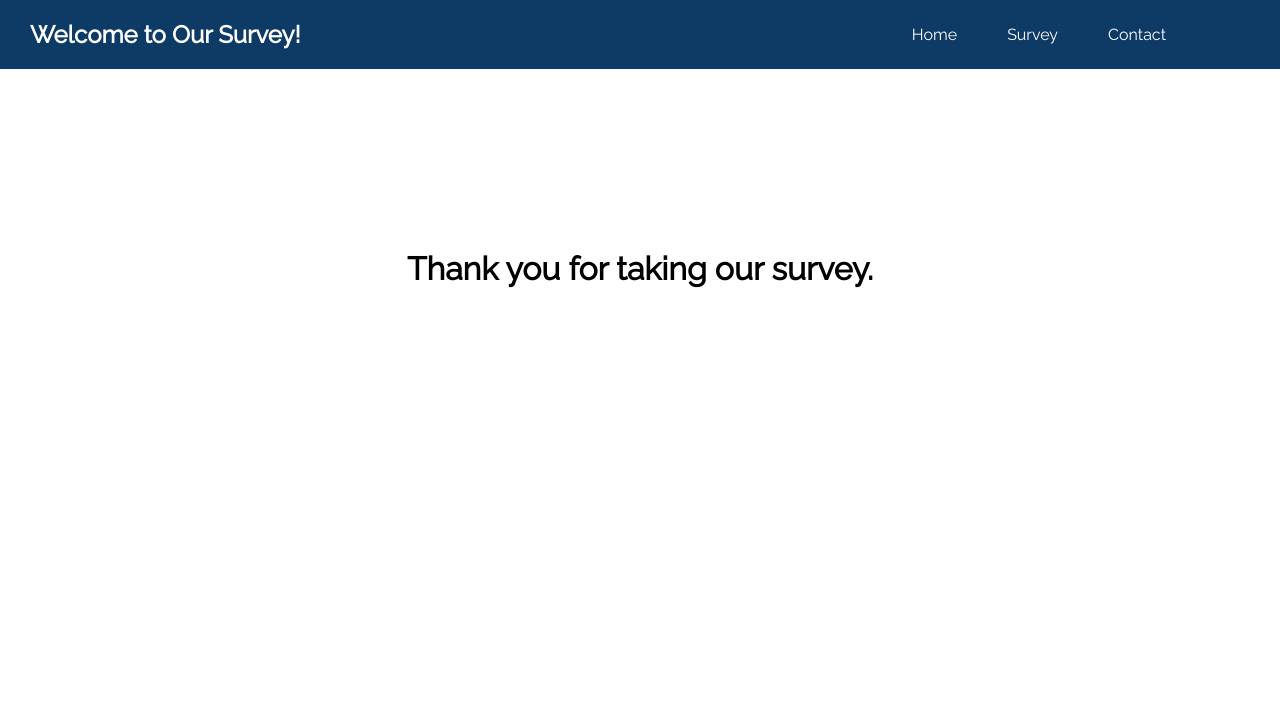
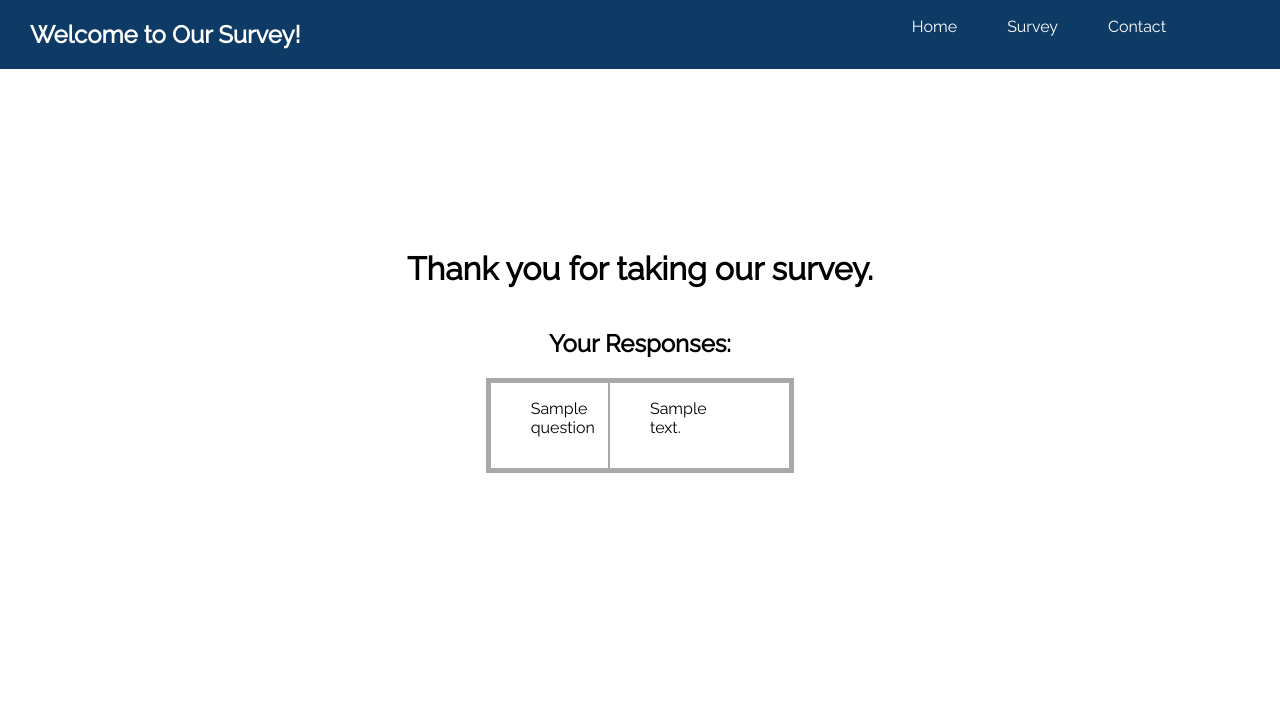
Before and after one commit to JB0925/Flask-Survey, a Flask app: template templates/thankyou.html in a window 1280 px wide. Shown: the top 713 px of the page. Run offline with Flask 2, Linux system fonts and the light colour scheme; the template is opened without the code that fills it: most values are stand-ins (such as "Sample title", 1, 10 or a date in 2020).

Commit message:
add session to app to keep state and add questions and responses to 'thank you' page.

```diff
--- a/app.py
+++ b/app.py
@@ -1,43 +1,75 @@
 from flask import Flask, render_template, request, redirect, url_for, flash, session
+from flask_session import Session
+
 from surveys import surveys
 
 app = Flask(__name__)
 app.config['SECRET_KEY'] = 'hahaha'
+app.config['SESSION_PERMANENT'] = False
+app.config['SESSION_TYPE'] = 'filesystem'
+Session(app)
 
-RESPONSES = []
 main_survey = surveys['satisfaction']
 all_questions = [question.question for question in main_survey.questions]
-answers = [question.choices for question in main_survey.questions]
+all_answers = [question.choices for question in main_survey.questions]
 
 
 
-@app.route('/', methods=['GET'])
+@app.route('/', methods=['GET', 'POST'])
 def start():
+    """The main, or home, page of the survey. A POST request
+    fires a redirect to a dummy route used to setup session, and
+    a GET request renders the template for the start page."""
     session.pop('_flashes', None)
+
+    if request.method == 'POST':
+        return redirect(url_for('test'))
     return render_template('start.html', survey=main_survey)
+
+
+@app.route('/test', methods=['POST'])
+def test():
+    """A dummy route only used to setup session['responses']
+    to an empty list. No GET requests are accepted, because there
+    is no template for this route."""
+    session['responses'] = []
+    return redirect(url_for('questions', num=0))
 
 
 @app.route('/questions/<num>', methods=['GET', 'POST'])
 def questions(num):
-    new_num = int(num)
-    if RESPONSES and new_num != len(RESPONSES) or \
-        not RESPONSES and new_num > 0:
-        flash('Sorry, you can\'t skip questions!', 'error')
-        return redirect(url_for('questions', num=len(RESPONSES) or 0))
+    """This route has additional logic to handle scenarios related
+    to POST requests. If the length of the session object list is equal
+    to the amount of questions, we redirect to the thanks page. If the
+    user tries to skip questions, we flash a message and redirect to the
+    correct question. This page appends the answer to the session['responses']
+    list if there is a POST request, and just renders the page if there is a GET
+    request."""
+    new_num = abs(int(num))
+    responses = session['responses']
 
-    if new_num == len(all_questions):
+    if len(responses) == len(all_questions):
         return redirect(url_for('thanks'))
 
+    if responses and new_num != len(responses) or \
+        not responses and new_num > 0:
+        flash('Sorry, you can\'t skip questions!', 'error')
+        return redirect(url_for('questions', num=len(responses) or 0))
+
     if request.method == 'POST':
-        if len(RESPONSES) != len(all_questions):
-            RESPONSES.append(list(request.form.keys())[0])
+        answers = session['responses']
+        response = list(request.form.keys())[0]
+        answers.append(response)
+        session['responses'] = answers
         return redirect(url_for('questions', num=new_num+1))
 
     return render_template('questions.html', number=new_num,
-    question=all_questions[new_num], answers=answers[new_num])
+    question=all_questions[new_num], answers=all_answers[new_num])
 
 
 @app.route('/thanks', methods=['GET'])
 def thanks():
+    """A simple thank you page. Pops any unflashed messages
+    so that they won't be flashed when a user start a new survey."""
     session.pop('_flashes', None)
-    return render_template('thankyou.html')
+    return render_template('thankyou.html', questions=all_questions, answers=session['responses'])
--- a/static/css/start.css
+++ b/static/css/start.css
@@ -23,3 +23,29 @@ a {
     text-decoration: none;
     width: 100%;
 }
+
+.results {
+    display: flex;
+    align-items: center;
+    justify-content: space-between;
+    border: 5px solid darkgray;
+}
+
+.questions {
+    display: flex;
+    flex-direction: column;
+    border-right: 2.5px solid darkgray;
+    width: 50%;
+}
+
+.answers {
+    display: flex;
+    flex-direction: column;
+    margin-right: 25%;
+}
+
+li {
+    list-style: none;
+    margin-bottom: 15px;
+    width: 70%;
+}
--- a/templates/start.html
+++ b/templates/start.html
@@ -16,7 +16,10 @@
         <div class="container">
             <h1>{{survey.title}}</h1>
             <p>{{survey.instructions}}</p>
-            <button><a href="/questions/0">Start Survey</a></button>
+            <form action="/test" method="POST">
+                <button type="submit">Start Survey</button>
+                <!-- <button><a href="/questions/0">Start Survey</a></button> -->
+            </form>
         </div>
     </main>
 {% endblock %}
--- a/templates/thankyou.html
+++ b/templates/thankyou.html
@@ -15,6 +15,25 @@
     <main>
         <div class="container">
             <h1>Thank you for taking our survey.</h1>
+            <h2>Your Responses:</h2>
+            {% if answers %}
+            <div class="results">
+                <div class="questions">
+                    <ul>
+                        {% for question in questions %}
+                        <li>{{question}}</li>
+                        {% endfor %}
+                    </ul>
+                </div>
+                <div class="answers">
+                    <ul>
+                        {% for answer in answers %}
+                        <li>{{answer}}</li>
+                        {% endfor %}
+                    </ul>
+                </div>
+            </div>
+            {% endif %}
         </div>
     </main>
 {% endblock %}
```
Also changed, not shown: 3 other files.
